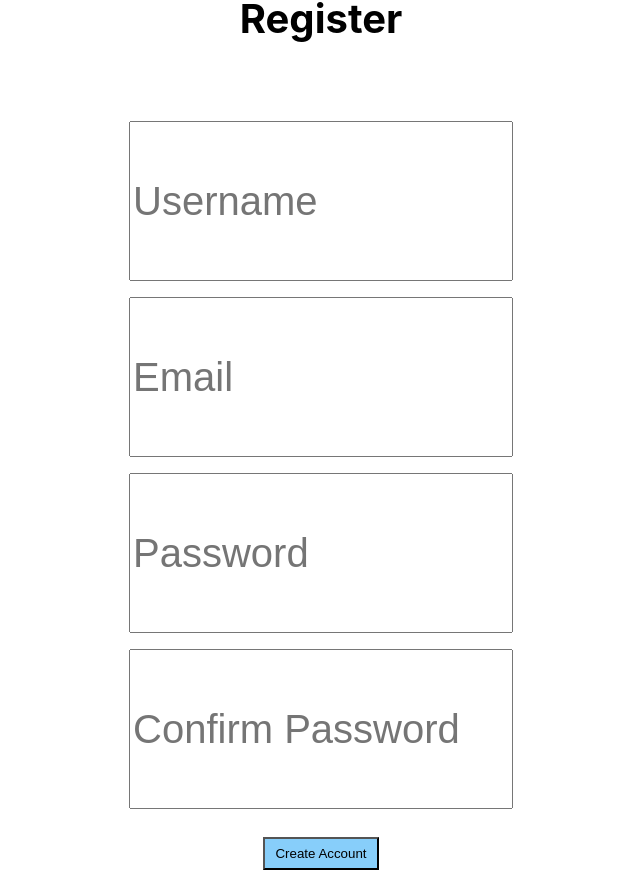
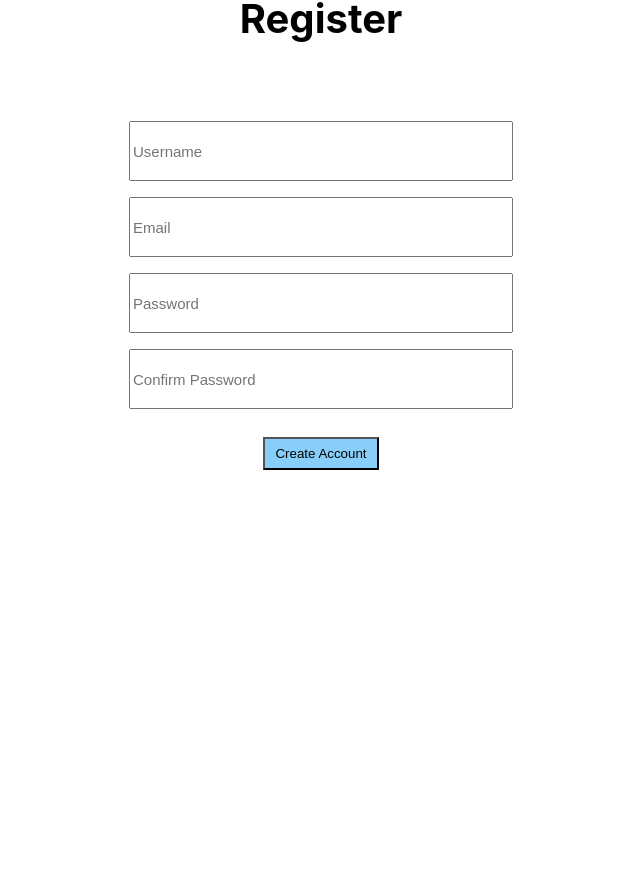
Before and after one commit to 201FinalProject/TaskBoardApp, a React (Create React App) app in the folder 201-react/: page /history in a window 1280 px wide. Shown: the part 979-1849 px from the top of the page, without its empty margins (319-959 px from the left). After the commit the page ends 1449 px from the top, so only its background shows below. Built offline with nearby package versions, Linux system fonts and the light colour scheme.

Commit message:
Update Register.css

```diff
--- a/201-react/src/Pages/Register.css
+++ b/201-react/src/Pages/Register.css
@@ -18,7 +18,7 @@ h1 {
 input[type=text], select{
     width: 100%;
     height: 4em;
-    font-size: 40px;
+    font-size: 15px;
     caret-color: transparent;
     margin: 8px 0;
     display: inline-block;
```
